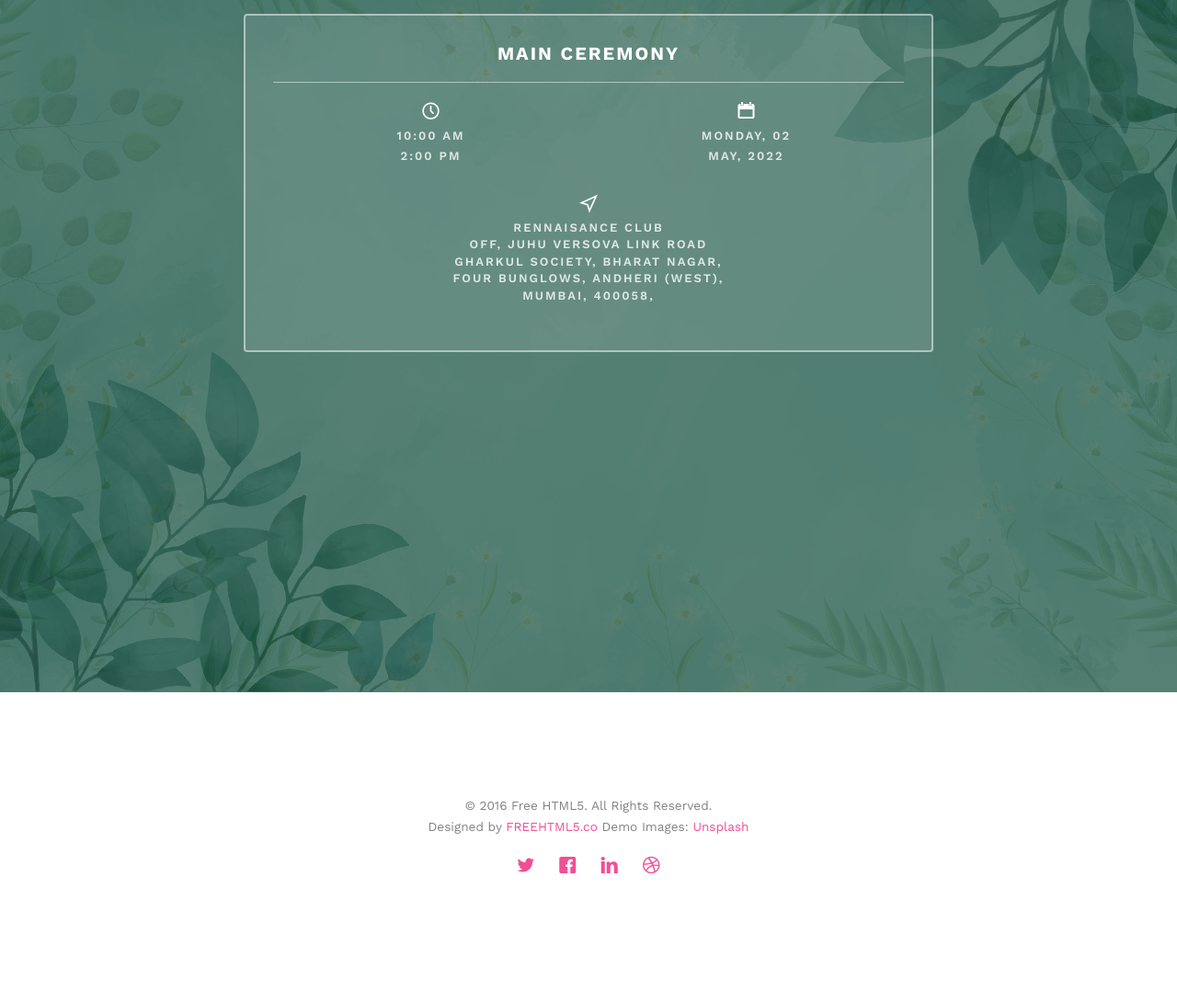
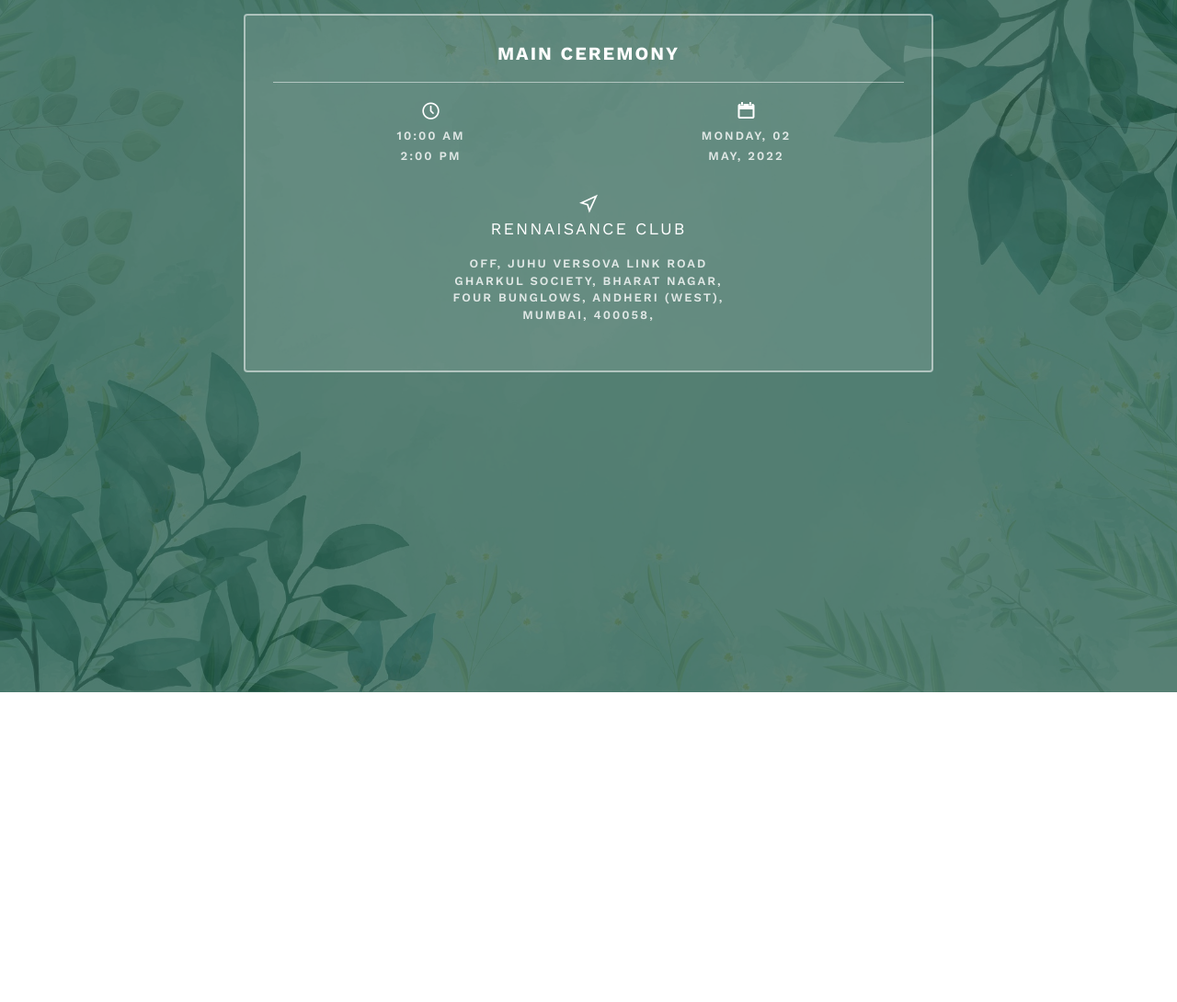
Before and after one commit to kaustubhghadge/weddinginvite, a plain HTML site: page index.html in a window 1280 px wide. Shown: the part 997-2087 px from the top of the page at 92% size. After the commit the page ends 1750 px from the top, so only its background shows below. Drawn offline with nearby package versions, Linux system fonts and the light colour scheme; files whose address does not match are found by name.

Commit message:
removed footer

```diff
--- a/css/style.css
+++ b/css/style.css
@@ -63,7 +63,7 @@ p {
 }
 
 h1, h2, h3, h4, h5, h6, figure {
-  color: #000;
+  color: white;
   font-family: "Work Sans", Arial, sans-serif;
   font-weight: 400;
   margin: 0 0 20px 0;
--- a/index.html
+++ b/index.html
@@ -6,7 +6,7 @@
 	<head>
 	<meta charset="utf-8">
 	<meta http-equiv="X-UA-Compatible" content="IE=edge">
-	<title>Wedding &mdash; 100% Free Fully Responsive HTML5 Template by FREEHTML5.co</title>
+	<title>Vidya & Kaustubh's Wedding</title>
 	<meta name="viewport" content="width=device-width, initial-scale=1">
 	<meta name="description" content="Free HTML5 Template by FREEHTML5.CO" />
 	<meta name="keywords" content="free html5, free template, free bootstrap, html5, css3, mobile first, responsive" />
@@ -74,7 +74,7 @@
 		<div class="container">
 			<div class="row">
 				<div class="col-xs-2 text-center">
-					<div id="fh5co-logo"><a href="index.html">Wedding<strong>.</strong></a></div>
+					<div id="fh5co-logo"><a href="index.html">Vidya & Kaustubh's Wedding<strong>.</strong></a></div>
 				</div>
 				<!-- <div class="col-xs-10 text-right menu-1">
 					<ul>
@@ -181,7 +181,7 @@
 							<i class="icon-location"></i>
 							<br>
 							<address>
-								<span>RENNAISANCE CLUB</span>
+								<span><h4>RENNAISANCE CLUB</h4></span>
 								<span>Off, Juhu Versova Link Road</span>
 								<span>Gharkul Society, Bharat Nagar,</span>
 								<span>Four Bunglows, Andheri (West),</span>
@@ -189,6 +189,7 @@
 						  </address>
 						</a>
 						</div>
+
 					</div>
 				</div>
 			</div>
@@ -582,7 +583,7 @@
 		</div>
 	</div> -->
 
-	<footer id="fh5co-footer" role="contentinfo">
+	<!-- <footer id="fh5co-footer" role="contentinfo">
 		<div class="container">
 
 			<div class="row copyright">
@@ -604,7 +605,7 @@
 
 		</div>
 	</footer>
-	</div>
+	</div> -->
 
 	<div class="gototop js-top">
 		<a href="#" class="js-gotop"><i class="icon-arrow-up"></i></a>
```
